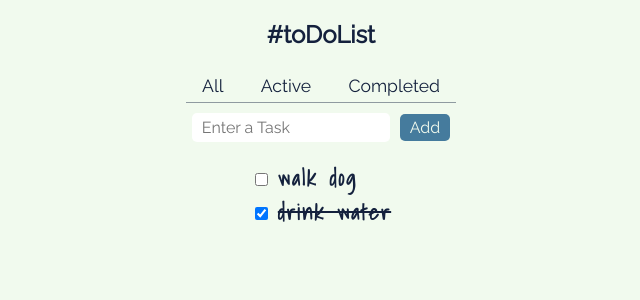
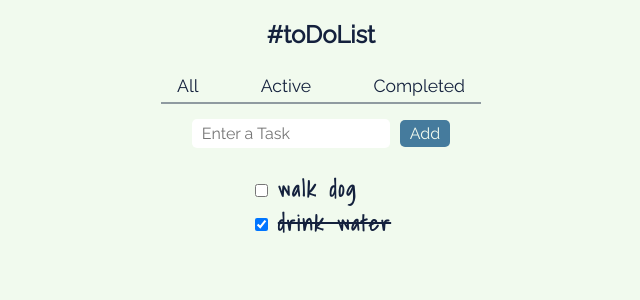
Before and after one commit to grford15/todo-list, a React (Create React App) app: page / in a window 1280 px wide. Shown: the top 300 px of the page, without its empty margins (319-959 px from the left). Built offline with nearby package versions, Linux system fonts and the light colour scheme.

Commit message:
styling changes

```diff
--- a/src/App.css
+++ b/src/App.css
@@ -13,6 +13,7 @@
 .task-section {
   display: flex;
   align-items: center;
+  padding: 5px;
 }
 
 #task-input {
@@ -59,9 +60,9 @@
 
 .task-buttons {
   display: flex;
-  width: 250px;
+  width: 300px;
   justify-content: space-between;
-  border-bottom: 1px solid #14213d71;
+  border-bottom: 2px solid #14213d71;
   padding: 5px 10px;
   margin-bottom: 10px;
 }
@@ -72,6 +73,7 @@
   background-color: transparent;
   font-family: 'Raleway';
   font-size: 1.1em;
+  cursor: pointer;
 }
 
 .header-btns:hover {
```
